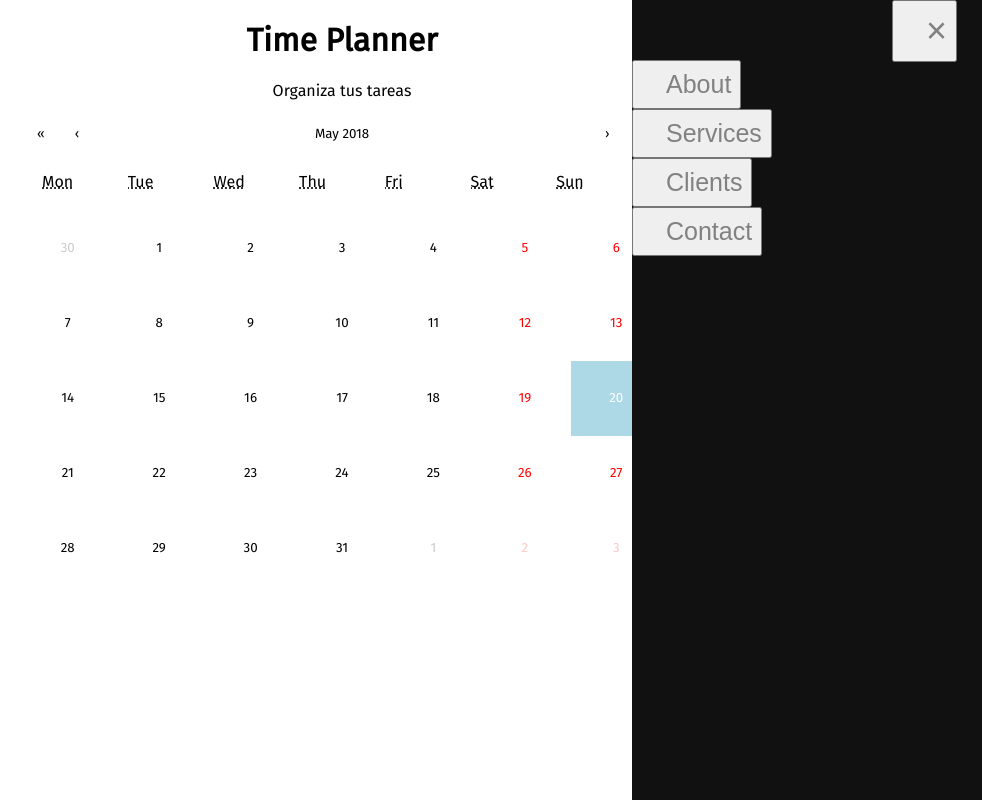
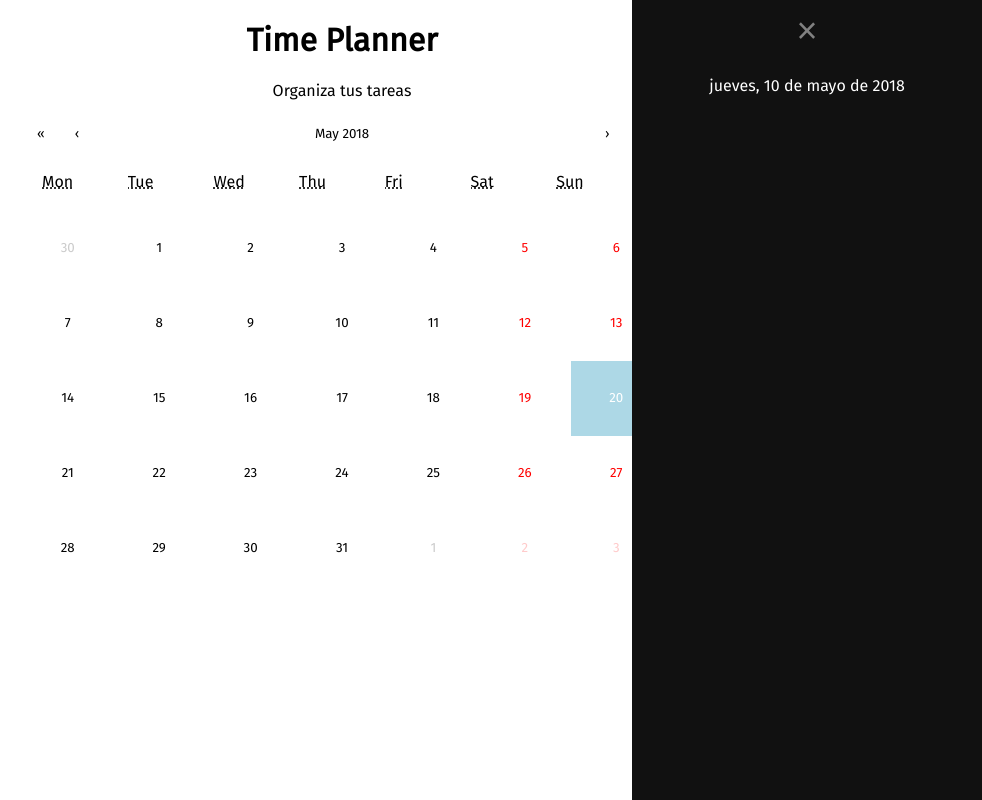
Before and after one commit to davidcopano/timeplanner, a React (Create React App) app: page / in a window 1280 px wide. Both pictures are taken after a click on the button "10". Shown: the whole page, without its empty margins (298-1280 px from the left). Built offline with nearby package versions, Linux system fonts and the light colour scheme.

Commit message:
Boton cerrar

```diff
--- a/src/components/DayDetails/DayDetails.css
+++ b/src/components/DayDetails/DayDetails.css
@@ -9,6 +9,7 @@
     overflow-x: hidden;
     transition: 0.3s;
     padding-top: 60px;
+    color: white;
 }
 
 #day-details.isOpened {
@@ -30,6 +31,7 @@
     color: #818181;
     display: block;
     transition: 0.3s;
+    outline: none;
 }
 
 #day-details .closebtn {
@@ -37,7 +39,17 @@
     top: 0;
     right: 25px;
     font-size: 36px;
-    margin-left: 50px;
+    background: transparent;
+    border: 0;
+    cursor: pointer;
+    transition: .2s;
+    padding: 0;
+    left: 25px;
+    top: 10px;
+}
+
+#day-details .closebtn:hover {
+    color: red;
 }
 
 /* animaciones */
@@ -50,7 +62,6 @@
     }
 }
 
-/* animaciones */
 @keyframes close {
     0% {
         width: 350px;
--- a/src/components/DayDetails/DayDetails.js
+++ b/src/components/DayDetails/DayDetails.js
@@ -22,6 +22,15 @@ export class DayDetails extends Component {
         })
     }
 
+    formatDate = (date) => {
+        return date.toLocaleString('es-ES', {
+            weekday: 'long',
+            year: 'numeric',
+            month: 'long',
+            day: 'numeric'
+        })
+    }
+
     render() {
         // si tenemos dia mostramos los detalles
         // si no animamos el elemento para que se cierre
@@ -29,10 +38,7 @@ export class DayDetails extends Component {
             return (
                 <div id="day-details" className={['day-details', this.state.day !== undefined ? 'isOpened' : 'isClosed'].join(' ')} >
                     <button className="closebtn" onClick={this.closeDayDetails}>&times;</button>
-                    <button>About</button>
-                    <button>Services</button>
-                    <button>Clients</button>
-                    <button>Contact</button>
+                    <p className="title">{this.formatDate(this.state.day)}</p>
                 </div>
             )
         }
@@ -40,10 +46,6 @@ export class DayDetails extends Component {
             return (
                 <div id="day-details" className={['day-details', 'isClosed'].join(' ')} >
                     <button className="closebtn" onClick={this.closeDayDetails}>&times;</button>
-                    <button>About</button>
-                    <button>Services</button>
-                    <button>Clients</button>
-                    <button>Contact</button>
                 </div>
             )
         }
```
